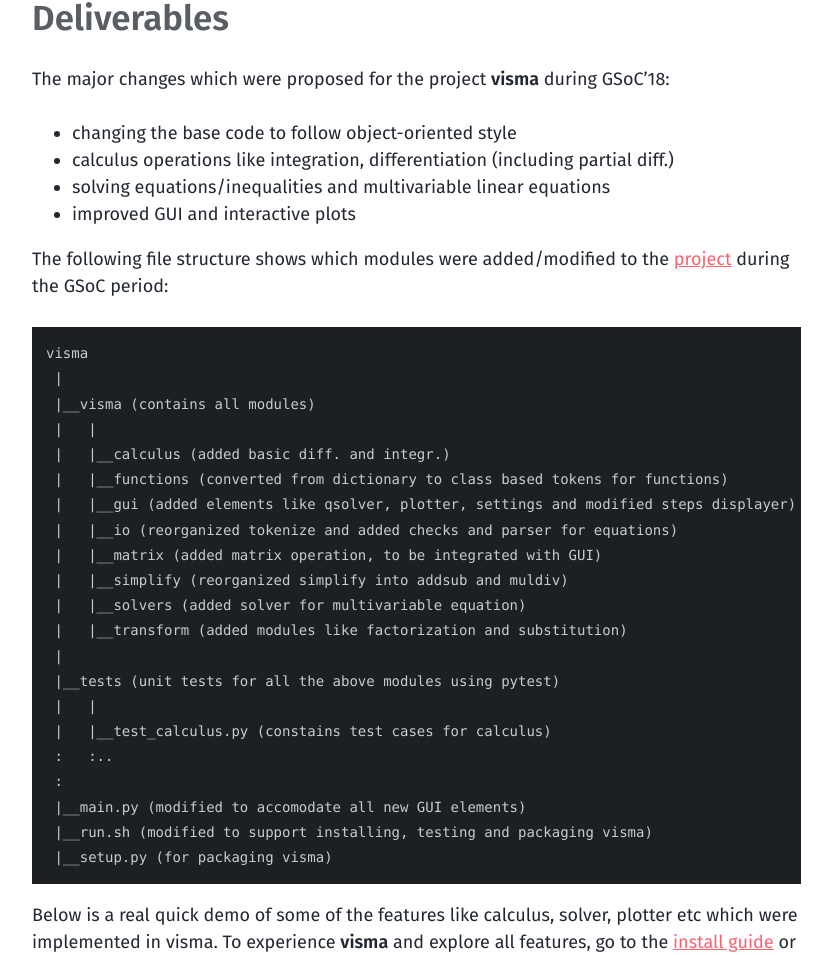
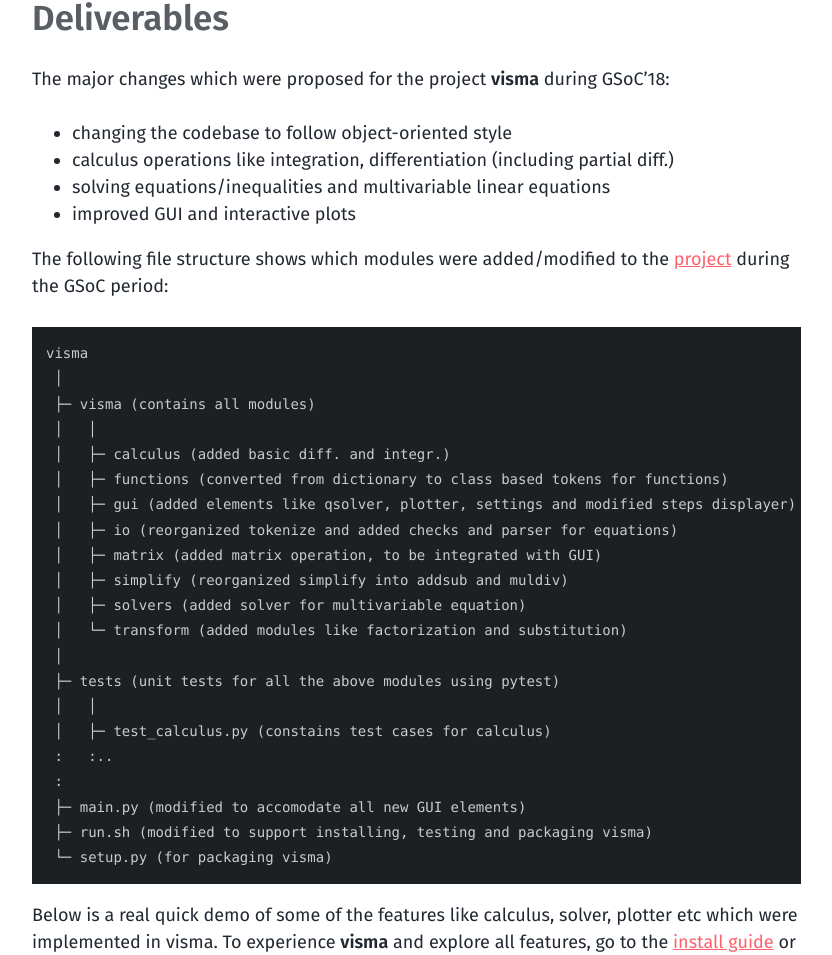
Before and after one commit to asifsadek/8hantanu.github.io, a Jekyll site: the page built from _projects/visma.md, in a window 1280 px wide and 1400 px high, scrolled down 871 px. Shown: the part 138-1093 px from the top of the window, without its empty margins (40-872 px from the left). Built offline with Jekyll 4.4.1, drawn with Linux system fonts in a browser that asks for light colours.

Commit message:
Minor edits

````diff
--- a/_projects/visma.md
+++ b/_projects/visma.md
@@ -13,7 +13,7 @@
 ## Deliverables
 
 The major changes which were proposed for the project **visma** during GSoC'18:
-- changing the base code to follow object-oriented style
+- changing the codebase to follow object-oriented style
 - calculus operations like integration, differentiation (including partial diff.)
 - solving equations/inequalities and multivariable linear equations
 - improved GUI and interactive plots
@@ -23,26 +23,26 @@
 
 ```
 visma
- |
- |__visma (contains all modules)
- |   |
- |   |__calculus (added basic diff. and integr.)
- |   |__functions (converted from dictionary to class based tokens for functions)
- |   |__gui (added elements like qsolver, plotter, settings and modified steps displayer)
- |   |__io (reorganized tokenize and added checks and parser for equations)
- |   |__matrix (added matrix operation, to be integrated with GUI)
- |   |__simplify (reorganized simplify into addsub and muldiv)
- |   |__solvers (added solver for multivariable equation)
- |   |__transform (added modules like factorization and substitution)
- |
- |__tests (unit tests for all the above modules using pytest)
- |   |
- |   |__test_calculus.py (constains test cases for calculus)
+ │
+ ├─ visma (contains all modules)
+ │   │
+ │   ├─ calculus (added basic diff. and integr.)
+ │   ├─ functions (converted from dictionary to class based tokens for functions)
+ │   ├─ gui (added elements like qsolver, plotter, settings and modified steps displayer)
+ │   ├─ io (reorganized tokenize and added checks and parser for equations)
+ │   ├─ matrix (added matrix operation, to be integrated with GUI)
+ │   ├─ simplify (reorganized simplify into addsub and muldiv)
+ │   ├─ solvers (added solver for multivariable equation)
+ │   └─ transform (added modules like factorization and substitution)
+ │
+ ├─ tests (unit tests for all the above modules using pytest)
+ │   │
+ │   ├─ test_calculus.py (constains test cases for calculus)
  :   :..
  :
- |__main.py (modified to accomodate all new GUI elements)
- |__run.sh (modified to support installing, testing and packaging visma)
- |__setup.py (for packaging visma)
+ ├─ main.py (modified to accomodate all new GUI elements)
+ ├─ run.sh (modified to support installing, testing and packaging visma)
+ └─ setup.py (for packaging visma)
 ```
 
 
````
Also changed, not shown: _posts/2018-08-11-gsoc-log06-packing-up.md (+1 -1 lines).
